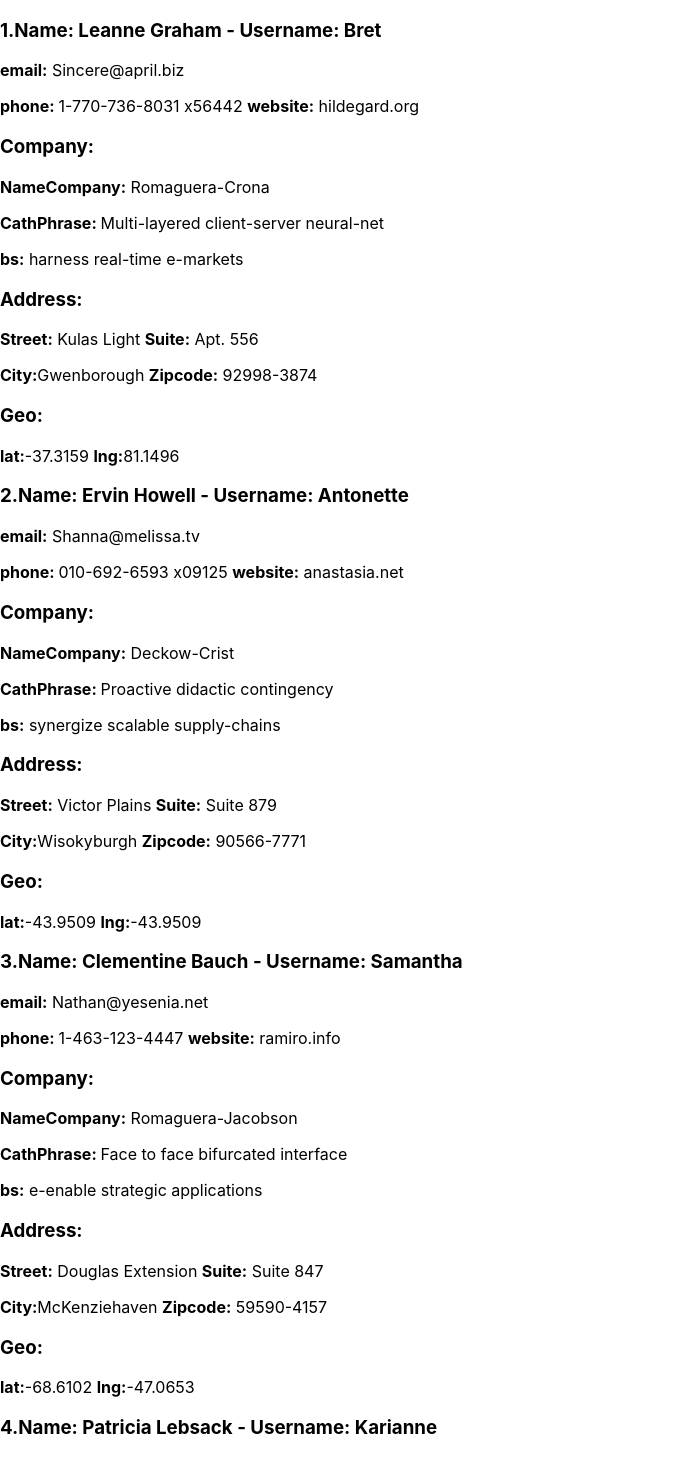
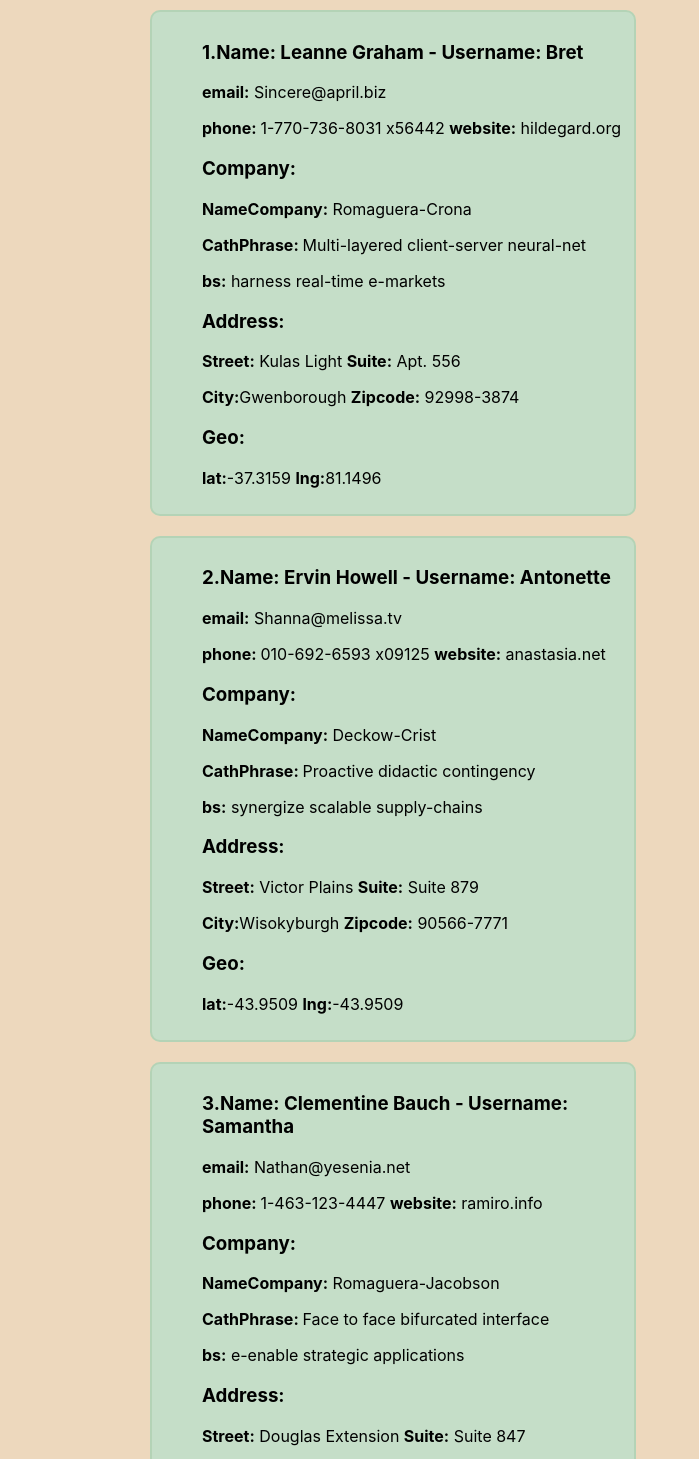
Before and after one commit to Viktor200719821974/Lesson_1_react, a React (Create React App) app: page / in a window 1280 px wide. Shown: the top 1459 px of the page, without its empty margins (0-699 px from the left). Built offline with nearby package versions, Linux system fonts and the light colour scheme.

Commit message:
lesson1  classwork read

```diff
--- a/src/App.css
+++ b/src/App.css
@@ -1,4 +1,15 @@
 .App{
     display: flex;
     flex-wrap: wrap;
+    box-sizing: border-box;
+    background: rgba(222, 184, 135, 0.55);
 }
+.user{
+    border: rgba(143, 188, 143, 0.32) solid 2px;
+    border-radius: 10px;
+    width: 33%;
+    margin: 10px 10px 10px 150px;
+    padding: 10px 10px 10px 50px;
+    background: rgba(0, 255, 255, 0.17);
+
+}
--- a/src/App.js
+++ b/src/App.js
@@ -1,60 +1,71 @@
 import {Users} from "./components/Users";
 import {Geo} from "./components/Geo";
 import {Address} from "./components/Address";
-
+import './App.css';
 function App() {
   return (
     <div className="App">
+          <div className="user">
 <Users id={'1'} name={'Leanne Graham'} username={'Bret'} email={'Sincere@april.biz'} phone={'1-770-736-8031 x56442'} website={'hildegard.org'}
        nameCompany={'Romaguera-Crona'} catchPhrase={'Multi-layered client-server neural-net'}  bs={'harness real-time e-markets'} />
       <Address street={'Kulas Light'} suite={'Apt. 556'} city={'Gwenborough'} zipcode={'92998-3874'}/>
       <Geo lat={'-37.3159'} lng={'81.1496'}/>
-
+                </div>
+          <div className="user">
       <Users id={'2'} name={'Ervin Howell'} username={'Antonette'} email={'Shanna@melissa.tv'} phone={'010-692-6593 x09125'} website={'anastasia.net'}
              nameCompany={'Deckow-Crist'} catchPhrase={'Proactive didactic contingency'}  bs={'synergize scalable supply-chains'} />
       <Address street={'Victor Plains'} suite={'Suite 879'} city={'Wisokyburgh'} zipcode={'90566-7771'}/>
       <Geo lat={'-43.9509'} lng={'-43.9509'}/>
-
+                </div>
+          <div className="user">
       <Users id={'3'} name={'Clementine Bauch'} username={'Samantha'} email={'Nathan@yesenia.net'} phone={'1-463-123-4447'} website={'ramiro.info'}
              nameCompany={'Romaguera-Jacobson'} catchPhrase={'Face to face bifurcated interface'}  bs={'e-enable strategic applications'} />
       <Address street={'Douglas Extension'} suite={'Suite 847'} city={'McKenziehaven'} zipcode={'59590-4157'}/>
       <Geo lat={'-68.6102'} lng={'-47.0653'}/>
-
+                </div>
+        <div className="user">
       <Users id={'4'} name={'Patricia Lebsack'} username={'Karianne'} email={'Julianne.OConner@kory.org'} phone={'493-170-9623 x156'}
              website={'kale.biz'} nameCompany={'Robel-Corkery'} catchPhrase={'Multi-tiered zero tolerance productivity'}  bs={'transition cutting-edge web services'} />
       <Address street={'Hoeger Mall'} suite={'Apt. 692'} city={'South Elvis'} zipcode={'53919-4257'}/>
       <Geo lat={'29.4572'} lng={'-164.2990'}/>
-
+                </div>
+          <div className="user">
       <Users id={'5'} name={'Chelsey Dietrich'} username={'Kamren'} email={'Lucio_Hettinger@annie.ca'} phone={'(254)954-1289'} website={'demarco.info'}
              nameCompany={'Keebler LLC'} catchPhrase={'User-centric fault-tolerant solution'}  bs={'revolutionize end-to-end systems'} />
       <Address street={'Skiles Walks'} suite={'Suite 351'} city={'Roscoeview'} zipcode={'33263'}/>
       <Geo lat={'-31.8129'} lng={'62.5342'}/>
-
+                </div>
+          <div className="user">
       <Users id={'6'} name={'Mrs. Dennis Schulist'} username={'Leopoldo_Corkery'} email={'Karley_Dach@jasper.info'} phone={'1-477-935-8478 x6430'} website={'ola.org'}
              nameCompany={'Considine-Lockman'} catchPhrase={'Synchronised bottom-line interface'}  bs={'e-enable innovative applications'} />
       <Address street={'Norberto Crossing'} suite={'Apt. 950'} city={'South Christy'} zipcode={'23505-1337'}/>
       <Geo lat={'-71.4197'} lng={'71.7478'}/>
-
+                </div>
+          <div className="user">
       <Users id={'7'} name={'Kurtis Weissnat'} username={'Elwyn.Skiles'} email={'Telly.Hoeger@billy.biz'} phone={'210.067.6132'} website={'elvis.io'}
              nameCompany={'Johns Group'} catchPhrase={'Configurable multimedia task-force'}  bs={'generate enterprise e-tailers'} />
       <Address street={'Rex Trail'} suite={'Suite 280'} city={'Howemouth'} zipcode={'58804-1099'}/>
       <Geo lat={'24.8918'} lng={'21.8984'}/>
-
+                </div>
+          <div className="user">
       <Users id={'8'} name={'Nicholas Runolfsdottir V'} username={'Maxime_Nienow'} email={'Sherwood@rosamond.me'} phone={'586.493.6943 x140'} website={'jacynthe.com'}
              nameCompany={'Abernathy Group'} catchPhrase={'Implemented secondary concept'}  bs={'e-enable extensible e-tailers'} />
       <Address street={'Ellsworth Summit'} suite={'Suite 729'} city={'Aliyaview'} zipcode={'45169'}/>
       <Geo lat={'-14.3990'} lng={'-120.7677'}/>
-
+                </div>
+          <div className="user">
       <Users id={'9'} name={'Glenna Reichert'} username={'Delphine'} email={'Chaim_McDermott@dana.io'} phone={'(775)976-6794 x41206'} website={'conrad.com'}
              nameCompany={'Yost and Sons'} catchPhrase={'Switchable contextually-based project'}  bs={'aggregate real-time technologies'} />
       <Address street={'Dayna Park'} suite={'Suite 449'} city={'Bartholomebury'} zipcode={'76495-3109'}/>
       <Geo lat={'24.6463'} lng={'-168.8889'}/>
-
+                </div>
+          <div className="user">
       <Users id={'10'} name={'Clementina DuBuque'} username={'Moriah.Stanton'} email={'Rey.Padberg@karina.biz'} phone={'024-648-3804'} website={'ambrose.net'}
              nameCompany={'Hoeger LLC'} catchPhrase={'Centralized empowering task-force'}  bs={'target end-to-end models'} />
       <Address street={'Kattie Turnpike'} suite={'Suite 198'} city={'Lebsackbury'} zipcode={'31428-2261'}/>
       <Geo lat={'-38.2386'} lng={'57.2232'}/>
-    </div>
+                </div>
+          </div>
   );
 }
 export default App;
--- a/src/components/Address.js
+++ b/src/components/Address.js
@@ -1,10 +1,10 @@
 
 export function Address({street,suite,city,zipcode}){
     return (
-        <div>
+<div>
             <p><strong>Street:</strong> {street} <strong>Suite:</strong> {suite}</p>
             <p><strong>City:</strong>{city} <strong>Zipcode:</strong> {zipcode}</p>
             <h3>Geo:</h3>
-        </div>
+</div>
     )
 }
--- a/src/components/Geo.js
+++ b/src/components/Geo.js
@@ -1,7 +1,7 @@
 export function Geo({lat,lng}){
     return (
-        <div>
-<p><strong>lat:</strong>{lat} <strong>lng:</strong>{lng}</p>
-        </div>
+<div>
+     <p><strong>lat:</strong>{lat} <strong>lng:</strong>{lng}</p>
+</div>
     )
 }
--- a/src/components/Users.css
+++ /dev/null
@@ -1,4 +0,0 @@
-/*.App{*/
-/*    display: flex;*/
-/*    !*flex-wrap: wrap;*!*/
-/*}*/
--- a/src/components/Users.js
+++ b/src/components/Users.js
@@ -1,7 +1,7 @@
 export function Users({id,name, username,email,phone,website,nameCompany,catchPhrase,bs})
 {
 return (
-    <div className= "">
+<div>
         <h3>{id}.Name: {name} - Username: {username}</h3>
         <p><strong>email:</strong> {email} </p>
         <p><strong>phone: </strong>{phone} <strong>website:</strong> {website}</p>
@@ -10,6 +10,6 @@ return (
         <p><strong>CathPhrase: </strong>{catchPhrase} </p>
         <p><strong>bs:</strong> {bs}</p>
         <h3>Address:</h3>
-    </div>
+</div>
 )
 }
```
